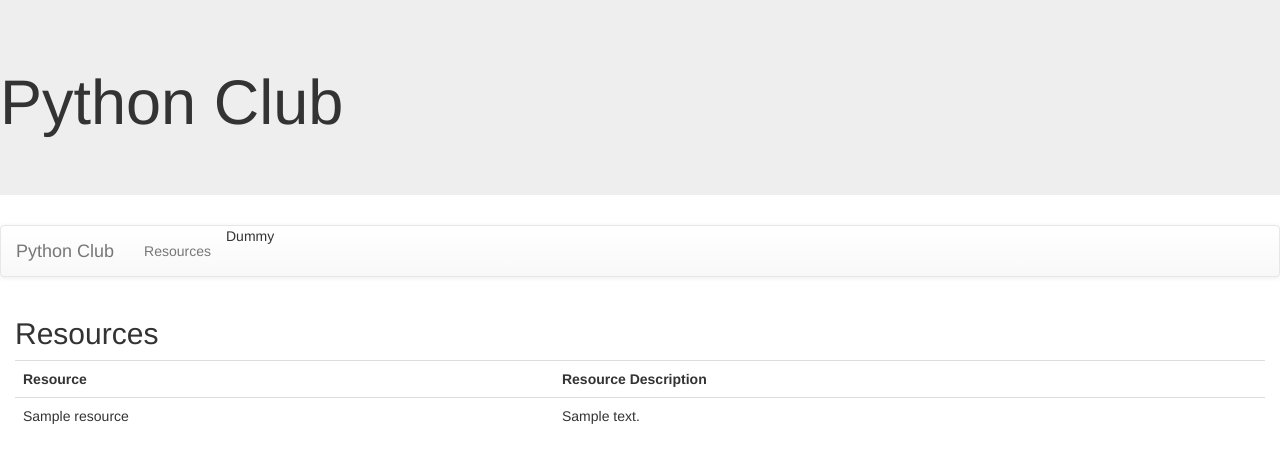
After one commit to jesslam/PythonClub, a Django app: template pythonclub/clubapp/templates/clubapp/resources.html in a window 1280 px wide. The commit adds this page. Shown: the top 463 px of the page. Run offline with Django 3.2, Linux system fonts and the light colour scheme; the template is opened without the code that fills it: most values are stand-ins (such as "Sample title", 1, 10 or a date in 2020); some libraries are stand-ins or nearby versions.

Commit message:
Add files via upload

```diff
--- a/pythonclub/clubapp/models.py
+++ b/pythonclub/clubapp/models.py
@@ -31,11 +31,10 @@ class MeetingMinutes(models.Model):
 
 class Resource(models.Model):
     resourcename=models.CharField(max_length=255)
-    resourcetype=models.CharField(max_length=255)
+    resourcedescription=models.CharField(max_length=255)
     resourceurl=models.URLField(null=True, blank=True)
     resourceentrydate=models.DateField()
     user=models.ForeignKey(User, on_delete=models.DO_NOTHING)
-    resourcedescription=models.TextField(null=True, blank=True)
 
     def __str__(self):
         return self.resourcename
--- a/pythonclub/clubapp/templates/base.html
+++ b/pythonclub/clubapp/templates/base.html
@@ -16,7 +16,7 @@
 <a class="navbar-brand" href="{% url 'index' %}">Python Club</a>
 </div>
 <ul class="nav navbar-nav">
-<li>Dummy</li>
+<li><a href="{% url 'resources' %}">Resources</a></li>
 <li>Dummy</li>
 </ul>
 </div>
--- /dev/null
+++ b/pythonclub/clubapp/templates/clubapp/resources.html
@@ -0,0 +1,17 @@
+{% extends 'base.html' %}
+{% block content %}
+<h2>Resources</h2>
+<table class="table">
+<tr>
+    <th>Resource</th>
+    <th>Resource Description</th>
+</tr>
+{% for r in resources_list %}
+<tr>
+    <td>{{r.resourcename}}</td>
+    <td>{{r.resourcedescription}}</td>
+</tr>
+{% endfor %}
+</table>
+
+{% endblock %}
--- a/pythonclub/clubapp/urls.py
+++ b/pythonclub/clubapp/urls.py
@@ -3,6 +3,6 @@ from . import views
 
 urlpatterns=[
     path('', views.index, name='index'),
-
+    path('getResources/', views.getResources, name='resources')
 
 ]
--- a/pythonclub/clubapp/views.py
+++ b/pythonclub/clubapp/views.py
@@ -1,5 +1,11 @@
 from django.shortcuts import render
+from .models import Event, Meeting, MeetingMinutes, Resource
 
 # Create your views here.
 def index(request):
     return render(request, 'clubapp/index.html')
+
+def getResources(request):
+    resources_list=Resource.objects.all()
+    context={'resources_list' : resources_list}
+    return render(request, 'clubapp/resources.html', context=context)
```
